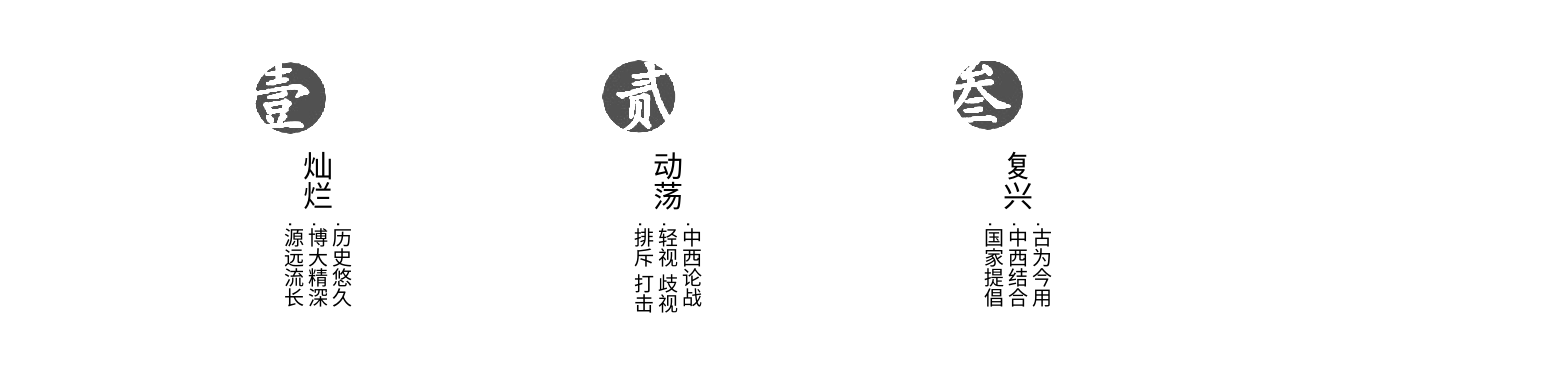
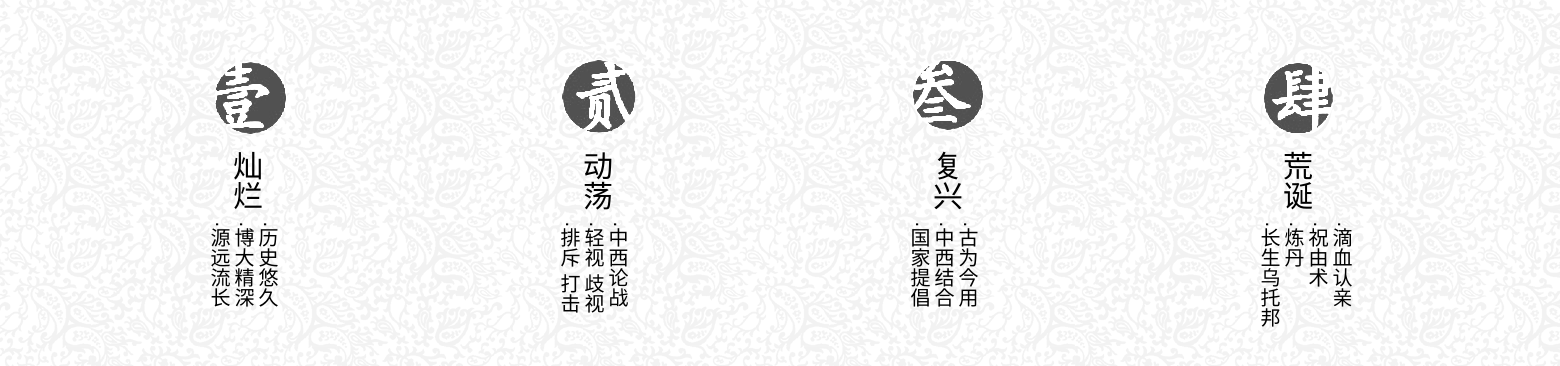
Before and after one commit to 666wula666/21, a Django app: template templates/history.html in a window 1560 px wide. Shown: the part 488-854 px from the top of the page. Run offline with Django 3.2, Linux system fonts and the light colour scheme; the template is opened without the code that fills it, so the values that code supplies are empty; some libraries are stand-ins or nearby versions.

Commit message:
第一次初稿

```diff
--- a/static/add2/CSS/common.css
+++ b/static/add2/CSS/common.css
@@ -1,16 +1,16 @@
-/*初始化*/
-/*body, ol, ul, h1, h2, h3, h4, h5, h6, p, th, td, dl, dd, form, fieldset, legend, input, textarea, select {*/
-/*    margin: 0;*/
-/*    padding: 0*/
-/*}*/
+初始化
+body, ol, ul, h1, h2, h3, h4, h5, h6, p, th, td, dl, dd, form, fieldset, legend, input, textarea, select {
+    margin: 0;
+    padding: 0
+}
 
-/*body {*/
-/*    font: 12px "宋体", "Arial Narrow", HELVETICA;*/
-/*    -webkit-text-size-adjust: 100%;*/
-/*    background-image: url(../images/tangbg.gif);*/
-/*    overflow: scroll;*/
-/*    overflow-x: hidden;*/
-/*}*/
+body {
+    font: 12px "宋体", "Arial Narrow", HELVETICA;
+    -webkit-text-size-adjust: 100%;
+    background-image: url(../images/tangbg.gif);
+    overflow: scroll;
+    overflow-x: hidden;
+}
 
 a {
     color: #2d374b;
```
